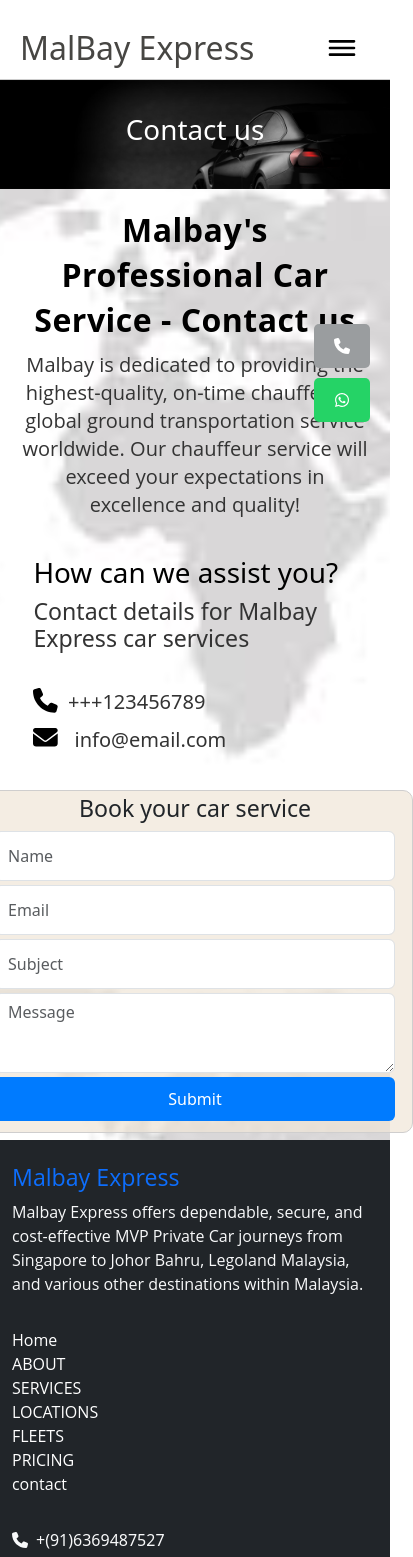
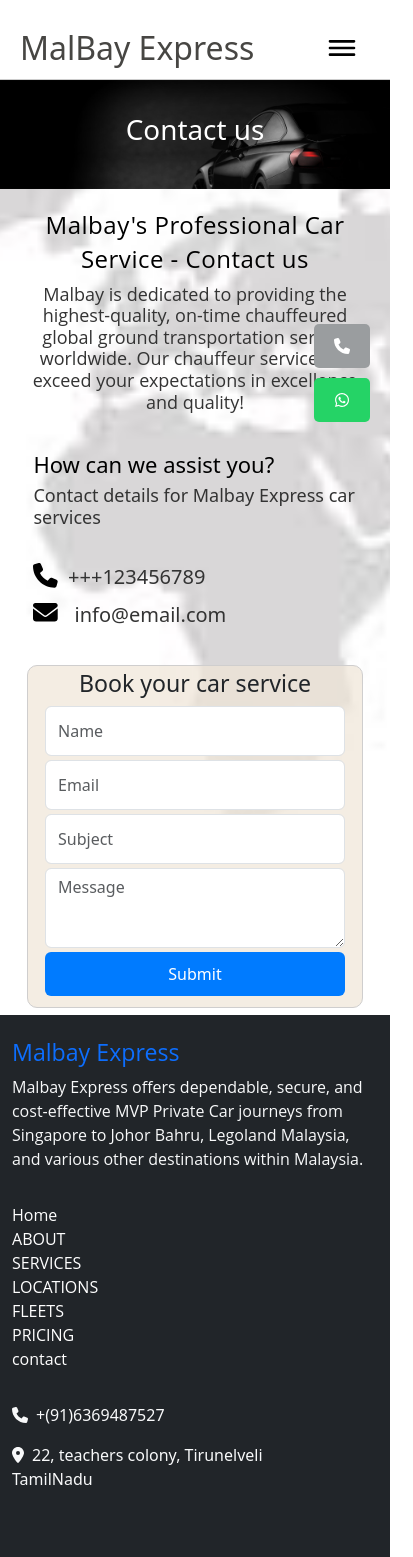
Before and after one commit to buddhathemanoj/malbay, a React (Create React App) app: page /contact in a window 390 px wide. Shown: the top 1557 px of the page, 413 px wide, since content can reach past the window. Built offline with nearby package versions, Linux system fonts and the light colour scheme.

Commit message:
contact mobile css

```diff
--- a/src/components/Contact/contact.css
+++ b/src/components/Contact/contact.css
@@ -102,4 +102,35 @@
     .contact-details {
         flex-direction: column;
       }
+
+      .contactparas h1 {
+        font-weight: 500;
+        font-size: 24px;
+      }
+
+      .contactparas h3 {
+        font-size: 18px;
+        line-height: 1.2;
+
+      }
+
+
+
+      .contact-info h1 {
+font-size: 22px;
+      }
+
+      .contact-info h3 {
+        font-size: 18px;
+        color: #333333 !important;
+      }
+
+
+
+
+      .book-car-service button {
+
+        width: 300px;
+
+      }
   }
```
